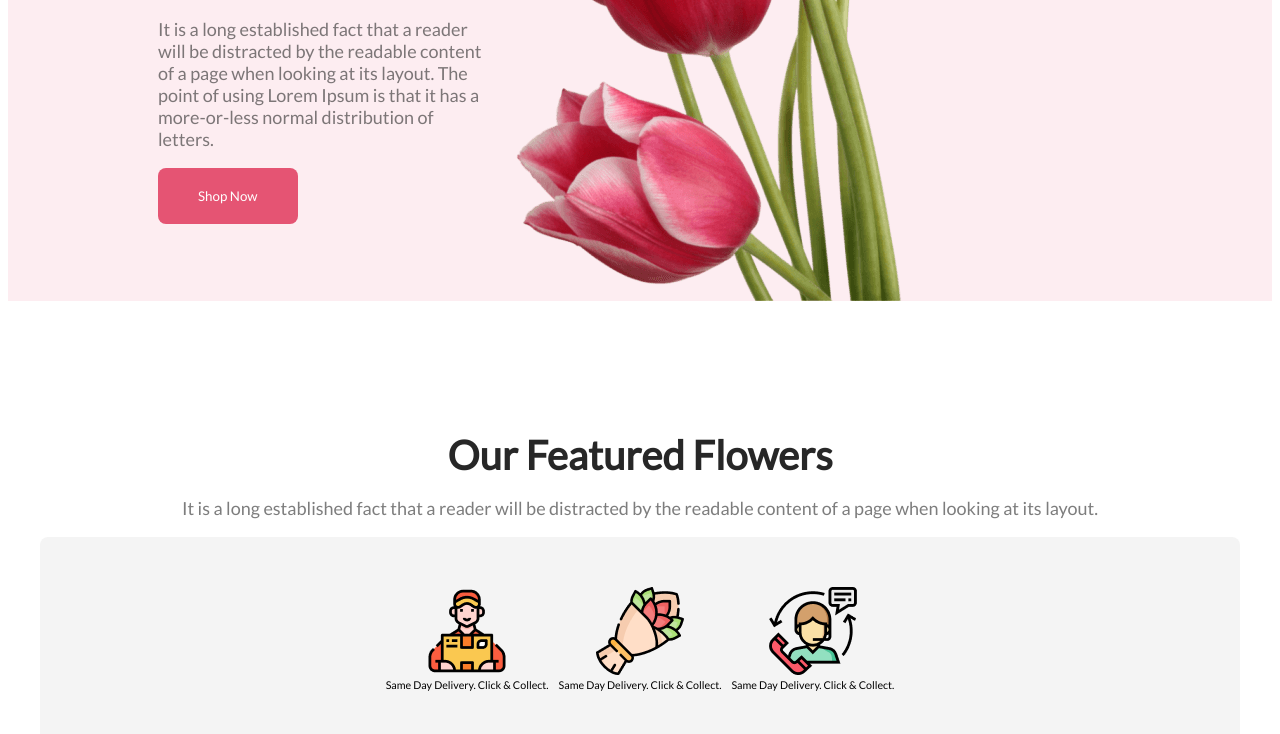
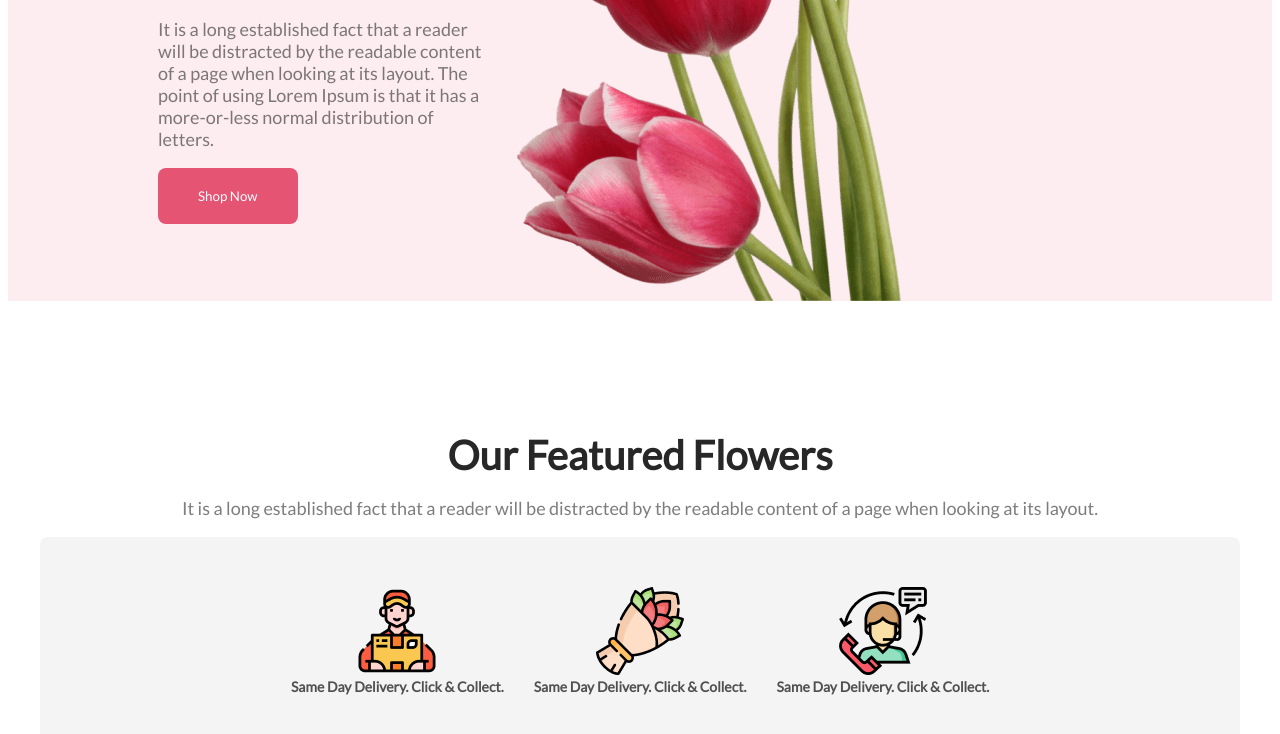
Before and after one commit to MDPARIJUL/flower-shop-assignment, a plain HTML site: page index.html in a window 1280 px wide. Shown: the part 557-1291 px from the top of the page. Drawn offline with Linux system fonts and the light colour scheme.

Commit message:
feature part edited

```diff
--- a/css/style.css
+++ b/css/style.css
@@ -61,8 +61,13 @@ main{
     border-radius: 8px;
     background: rgba(39, 39, 39, 0.05);
     display: flex;
-    gap: 10px;
+    gap: 30px;
     justify-content: center;
     margin-bottom: 130px;
     padding: 50px 0px;
 }
+.group-description{
+    color: rgba(39, 39, 39, 0.8);
+    font-size: 14px;
+    font-weight: 600;
+}
```
